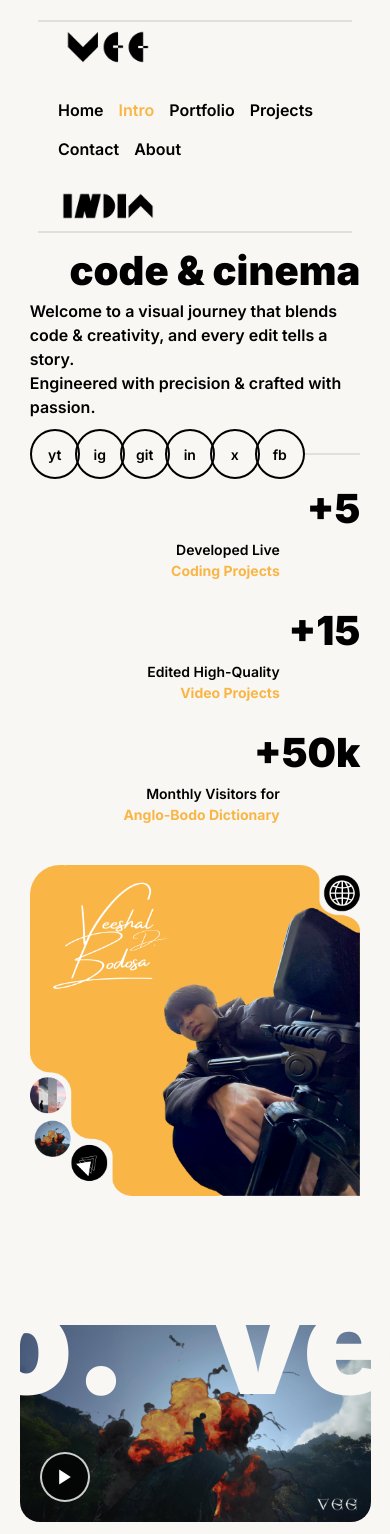
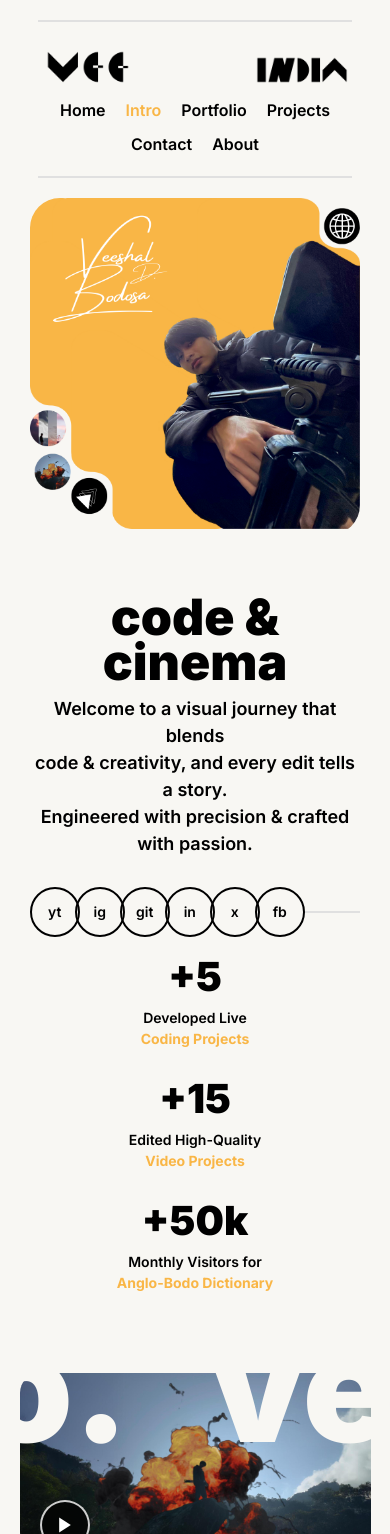
Before and after one commit to vxwshxl/veeshal, a PHP site: page / in a window 390 px wide. Shown: the top 1534 px of the page. Run offline with PHP 8.4, Linux system fonts and the light colour scheme; some libraries are stand-ins or nearby versions.

Commit message:
mobile ui 1

```diff
--- a/css/styles.css
+++ b/css/styles.css
@@ -86,7 +86,7 @@ canvas {
     height: 100%;
     border-radius: 100%;
     background: #1a1a1a;
-    box-shadow: inset 0 0 20px rgba(0,0,0,0.6);
+    box-shadow: inset 0 0 20px rgba(0, 0, 0, 0.6);
 }
 
 /* Rim (Middle circle) */
@@ -213,7 +213,7 @@ header {
     align-items: center;
 }
 
-.logo img{
+.logo img {
     width: 100px;
 }
 
@@ -237,7 +237,7 @@ nav a {
     display: block;
     justify-content: center;
     align-items: center;
-    background:#f8f7f3;
+    background: #f8f7f3;
     z-index: 12;
 }
 
@@ -306,7 +306,8 @@ h1.homeTxt {
     font-weight: 600;
     flex-shrink: 0;
     transition: all 0.3s ease;
-    margin-left: -5px; /* Overlapping effect */
+    margin-left: -5px;
+    /* Overlapping effect */
 }
 
 /* Ensure the first icon doesn't get pushed left */
@@ -324,7 +325,8 @@ h1.homeTxt {
     display: flex;
     justify-content: space-between;
 }
-.stats a{
+
+.stats a {
     text-decoration: none;
 }
 
@@ -352,11 +354,15 @@ h1.homeTxt {
     overflow: hidden;
     padding: 30px;
 }
+
 .feature-card img {
     aspect-ratio: 1 / 1;
-    width: 100%; /* or a specific value */
-    height: auto; /* Maintains aspect ratio */
-    object-fit: cover; /* Ensures it covers the container without distortion */
+    width: 100%;
+    /* or a specific value */
+    height: auto;
+    /* Maintains aspect ratio */
+    object-fit: cover;
+    /* Ensures it covers the container without distortion */
 }
 
 .highlight {
@@ -365,57 +371,141 @@ h1.homeTxt {
 
 /* Responsive Adjustments */
 @media (max-width: 1024px) {
+    .homeContainer {
+        padding: 0 20px 40px 20px;
+    }
+
+    .homeContent {
+        flex-direction: column-reverse;
+        /* Image On Top */
+        gap: 50px;
+        align-items: center;
+    }
+
+    .content-left {
+        width: 100%;
+        display: flex;
+        flex-direction: column;
+        align-items: center;
+    }
+
     h1.homeTxt {
-        font-size: 80px;
+        font-size: 100px;
+        text-align: center;
+    }
+
+    .welcome-text {
+        text-align: center;
+        width: 100%;
+    }
+
+    .social-icons {
+        justify-content: center;
+        margin: 20px 0;
+    }
+
+    .stats {
+        display: flex;
+        justify-content: center;
+        gap: 50px;
+        width: 100%;
+    }
+
+    .stat-item h2 {
+        font-size: 50px;
+        text-align: center;
+    }
+
+    .stat-item p {
+        text-align: center;
+    }
+
+    .content-right {
+        width: 100%;
+        display: flex;
+        justify-content: center;
+    }
+
+    .feature-card {
+        padding: 0;
+        min-height: auto;
+        width: 100%;
+        max-width: 600px;
+    }
+
+    /* Header Reordering: Logos on sides, Nav below */
+    header {
+        display: flex;
+        flex-direction: row;
+        flex-wrap: wrap;
+        justify-content: space-between;
+        align-items: center;
+        gap: 0;
+        padding: 20px 0;
+    }
+
+    /* First logo (default order is fine, but being explicit helps) */
+    .logo:first-child {
+        order: 1;
+        width: auto;
+        justify-content: flex-start;
+    }
+
+    /* Second logo (India flag) - needs to be moved to order 2 */
+    .logo:last-child {
+        order: 2;
+        width: auto;
+        justify-content: flex-end;
+    }
+
+    /* Navigation - force to new line (order 3) */
+    nav {
+        order: 3;
+        width: 100%;
+        display: flex;
+        justify-content: center;
+    }
+
+    nav ul {
+        justify-content: center;
+        width: 100%;
+    }
+}
+
+@media (max-width: 768px) {
+    h1.homeTxt {
+        font-size: 60px;
+        margin-top: 10px;
+    }
+
+    nav ul {
+        flex-wrap: wrap;
+        gap: 15px 25px;
+    }
+
+    .stats {
+        flex-wrap: wrap;
+        justify-content: space-around;
+        gap: 30px;
     }
 
     .stat-item h2 {
         font-size: 40px;
     }
-
-    .feature-card {
-        padding: 0;
-    }
-}
-
-@media (max-width: 768px) {
-    .homeContent {
-        flex-direction: column;
-    }
-
-    h1.homeTxt {
-        font-size: 60px;
-    }
-
-    header {
-        flex-direction: column;
-        align-items: flex-start;
-        gap: 20px;
-    }
-
-    nav ul {
-        flex-wrap: wrap;
-        gap: 15px;
-    }
-
-    .feature-card {
-        min-height: 400px;
-        padding: 0;
-    }
 }
 
 @media (max-width: 480px) {
     h1.homeTxt {
-        font-size: 40px;
+        font-size: 50px;
     }
 
-    .welcome-text {
-        font-size: 16px;
-        text-align: left;
+    nav ul {
+        gap: 10px 20px;
     }
 
     .stats {
         flex-direction: column;
         gap: 30px;
+        align-items: center;
     }
 }
--- a/index.html
+++ b/index.html
@@ -367,6 +367,7 @@
             <div class="marqueeInner">
                 <!-- Frontend -->
                 <img src="assets/skills/react-native.png" alt="React Native" />
+                <img src="assets/skills/flutter.png" alt="Flutter" />
                 <img src="assets/skills/tailwind.png" alt="Tailwind CSS" />
                 <img src="assets/skills/expo.png" alt="Expo" />
 
@@ -390,6 +391,7 @@
 
                 <!-- Repeat for Infinite Loop -->
                 <img src="assets/skills/react-native.png" alt="React Native" />
+                <img src="assets/skills/flutter.png" alt="Flutter" />
                 <img src="assets/skills/tailwind.png" alt="Tailwind CSS" />
                 <img src="assets/skills/expo.png" alt="Expo" />
                 <img src="assets/skills/php.png" alt="PHP" />
```
Also changed, not shown: assets/skills/flutter.png (added), 3 other files.
